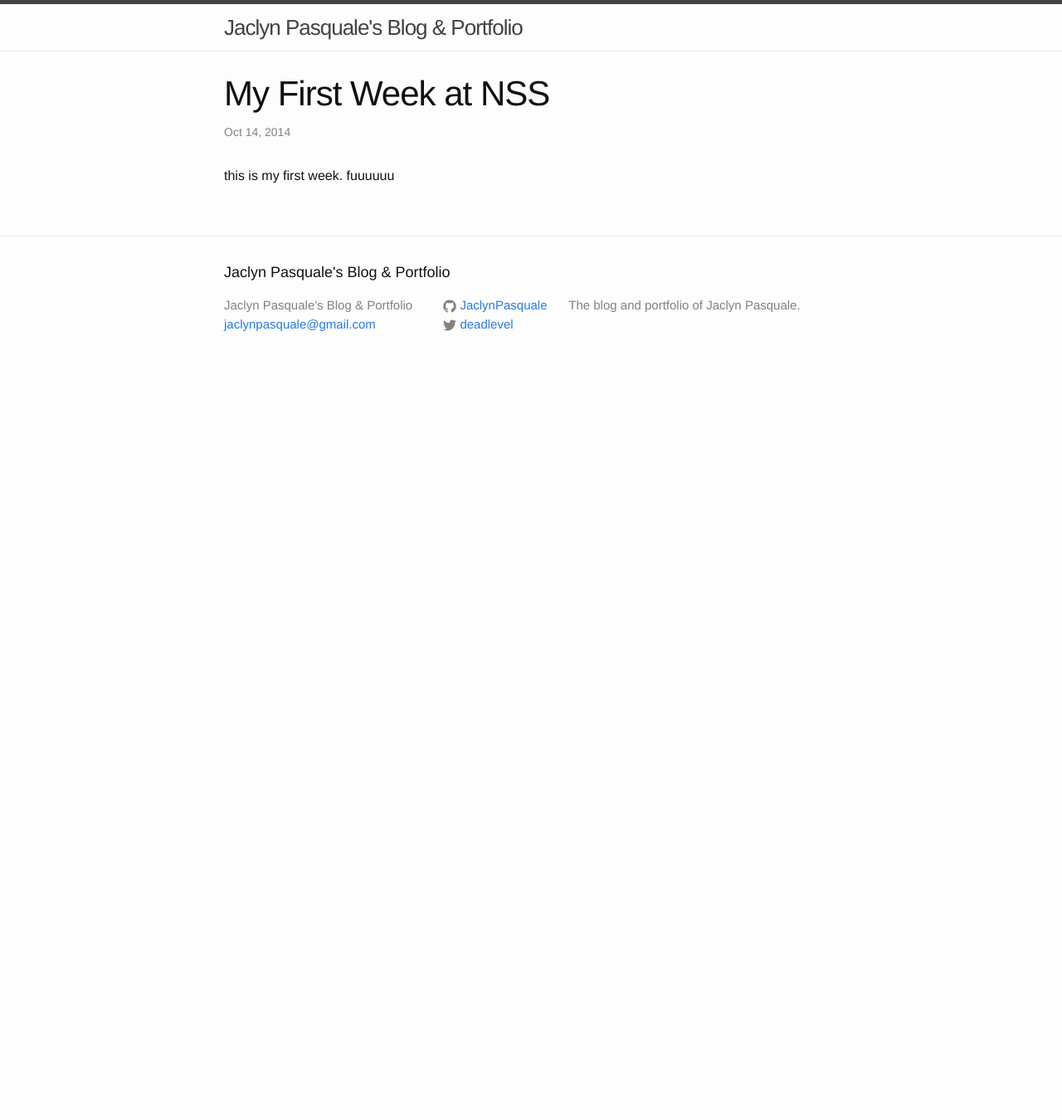
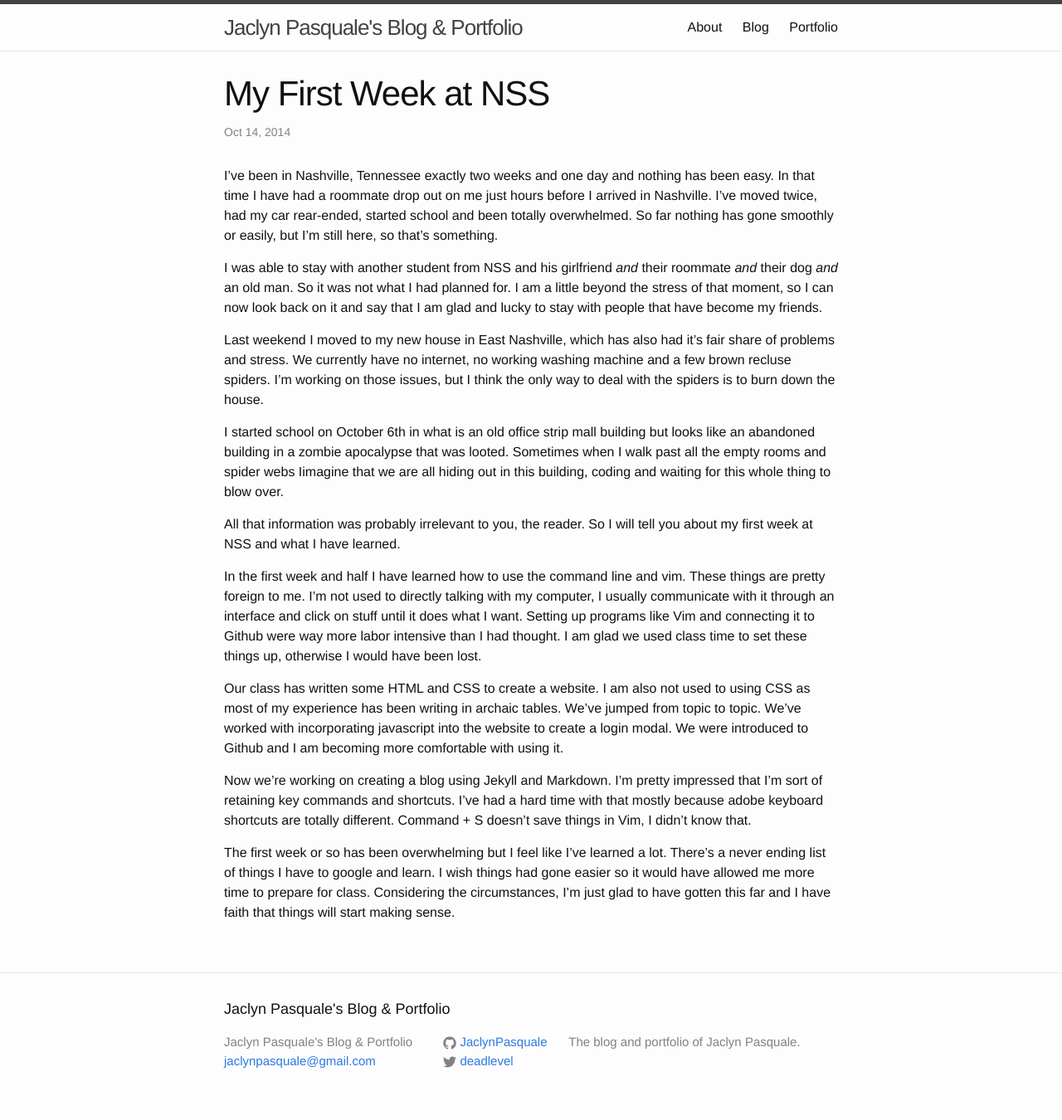
Before and after one commit to JaclynPasquale/Jekyll_Blog, a Jekyll site: the page built from _posts/2014-10-14-first-post.markdown, in a window 1280 px wide. Shown: the whole page at 83% size. Built offline with Jekyll 4.4.1, drawn with Linux system fonts in a browser that asks for light colours; before the commit the page ends 900 px from its top, so only the background shows below that.

Commit message:
changed about me content and first blog post added css to about page

```diff
--- a/_posts/2014-10-14-first-post.markdown
+++ b/_posts/2014-10-14-first-post.markdown
@@ -4,4 +4,20 @@
 date:   2014-10-14 10:56:08
 categories: jekyll update
 ---
-this is my first week. fuuuuuu
+I’ve been in Nashville, Tennessee exactly two weeks and one day and nothing has been easy. In that time I have had a roommate drop out on me just hours before I arrived in Nashville. I’ve moved twice, had my car rear-ended, started school and been totally overwhelmed. So far nothing has gone smoothly or easily, but I’m still here, so that’s something.
+
+I was able to stay with another student from NSS and his girlfriend *and* their roommate *and* their dog *and* an old man. So it was not what I had planned for. I am a little beyond the stress of that moment, so I can now look back on it and say that I am glad and lucky to stay with people that have become my friends.
+
+Last weekend I moved to my new house in East Nashville, which has also had it’s fair share of problems and stress. We currently have no internet, no working washing machine and a few brown recluse spiders. I'm working on those issues, but I think the only way to deal with the spiders is to burn down the house.
+
+I started school on October 6th in what is an old office strip mall building but looks like an abandoned building in a zombie apocalypse that was looted. Sometimes when I walk past all the empty rooms and spider webs Iimagine that we are all hiding out in this building, coding and waiting for this whole thing to blow over.
+
+All that information was probably irrelevant to you, the reader. So I will tell you about my first week at NSS and what I have learned.
+
+In the first week and half I have learned how to use the command line and vim. These things are pretty foreign to me. I’m not used to directly talking with my computer, I usually communicate with it through an interface and click on stuff until it does what I want. Setting up programs like Vim and connecting it to Github were way more labor intensive than I had thought. I am glad we used class time to set these things up, otherwise I would have been lost.
+
+Our class has written some HTML and CSS to create a website. I am also not used to using CSS as most of my experience has been writing in archaic tables. We’ve jumped from topic to topic. We’ve worked with incorporating javascript into the website to create a login modal. We were introduced to Github and I am becoming more comfortable with using it.
+
+Now we’re working on creating a blog using Jekyll and Markdown. I’m pretty impressed that I’m sort of retaining key commands and shortcuts. I’ve had a hard time with that mostly because adobe keyboard shortcuts are totally different. Command + S doesn’t save things in Vim, I didn’t know that.
+
+The first week or so has been overwhelming but I feel like I’ve learned a lot. There’s a never ending list of things I have to google and learn. I wish things had gone easier so it would have allowed me more time to prepare for class. Considering the circumstances, I’m just glad to have gotten this far and I have faith that things will start making sense.
--- /dev/null
+++ b/_sass/_custom.scss
@@ -0,0 +1,10 @@
+
+
+#profilepic {
+border-radius: 50%;
+max-width: 6em;
+float: left;
+display: inline-block;
+margin: 30px 30px 70px 0px;
+
+}
--- a/css/main.scss
+++ b/css/main.scss
@@ -45,5 +45,6 @@
 @import
         "base",
         "layout",
-        "syntax-highlighting"
+        "syntax-highlighting",
+	"custom"
 ;
```
Also changed, not shown: about.md (added, +9 -0 lines), blog.md (added, +13 -0 lines), portfolio.md (added, +10 -0 lines), reference.html (added, +26 -0 lines), 1 other file.
